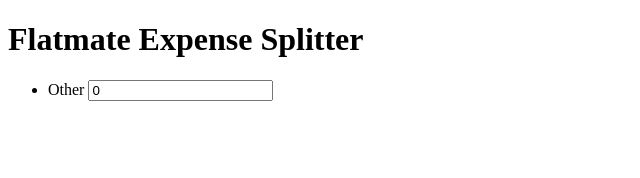
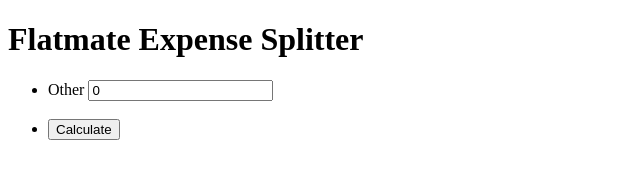
Before and after one commit to c-solia/isys3001-expense-splitter, a plain HTML site: page index.html in a window 1280 px wide. Shown: the whole page, without its empty margins (0-640 px from the left). Drawn offline with Linux system fonts and the light colour scheme.

Commit message:
HTML Calculate Button Complete + Code Comments
User story MSD424OL2-13
https://jira.infotech.scu.edu.au/browse/MSD424OL2-13

```diff
--- a/index.html
+++ b/index.html
@@ -1,6 +1,7 @@
 <!DOCTYPE html>
 <html>
 <head>
+    <!-- Connects the CSS stylesheet -->
     <link rel="stylesheet" href="styles.css">
 </head>
 <body>
@@ -9,13 +10,33 @@
 
   <form>
     <ul id="list1">
+
+      <!-- Brad input your code under here -->
+
+
+
+      <!-- Renz input your code under here -->
+
+
+
+
+      <!-- Miscellaneous expenses input -->
       <li>
         <label for="other">Other</label>
         <input type="number" id="other" value="0" min="0"/>
       </li>
       <br>
+
+      <!-- Calculate button -->
+      <li>
+        <input type="button" id="submit" value="Calculate" onclick="calculate()"/>
+      </li>
+      <br>
+
     </ul>
+  </form>
 
+  <!-- Runs the JavaScript -->
   <script src="script.js"></script>
 </body>
 </html>
```
